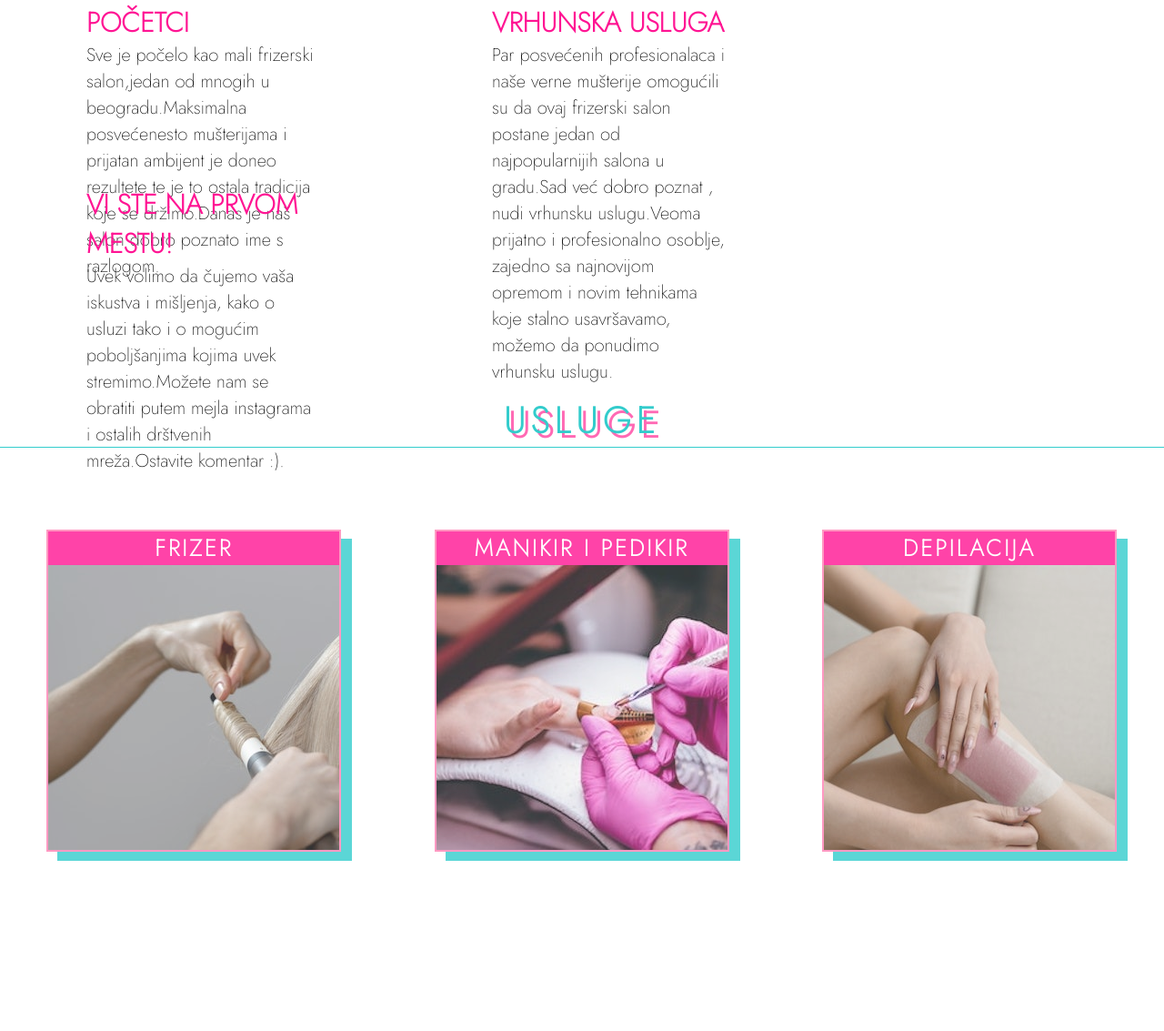
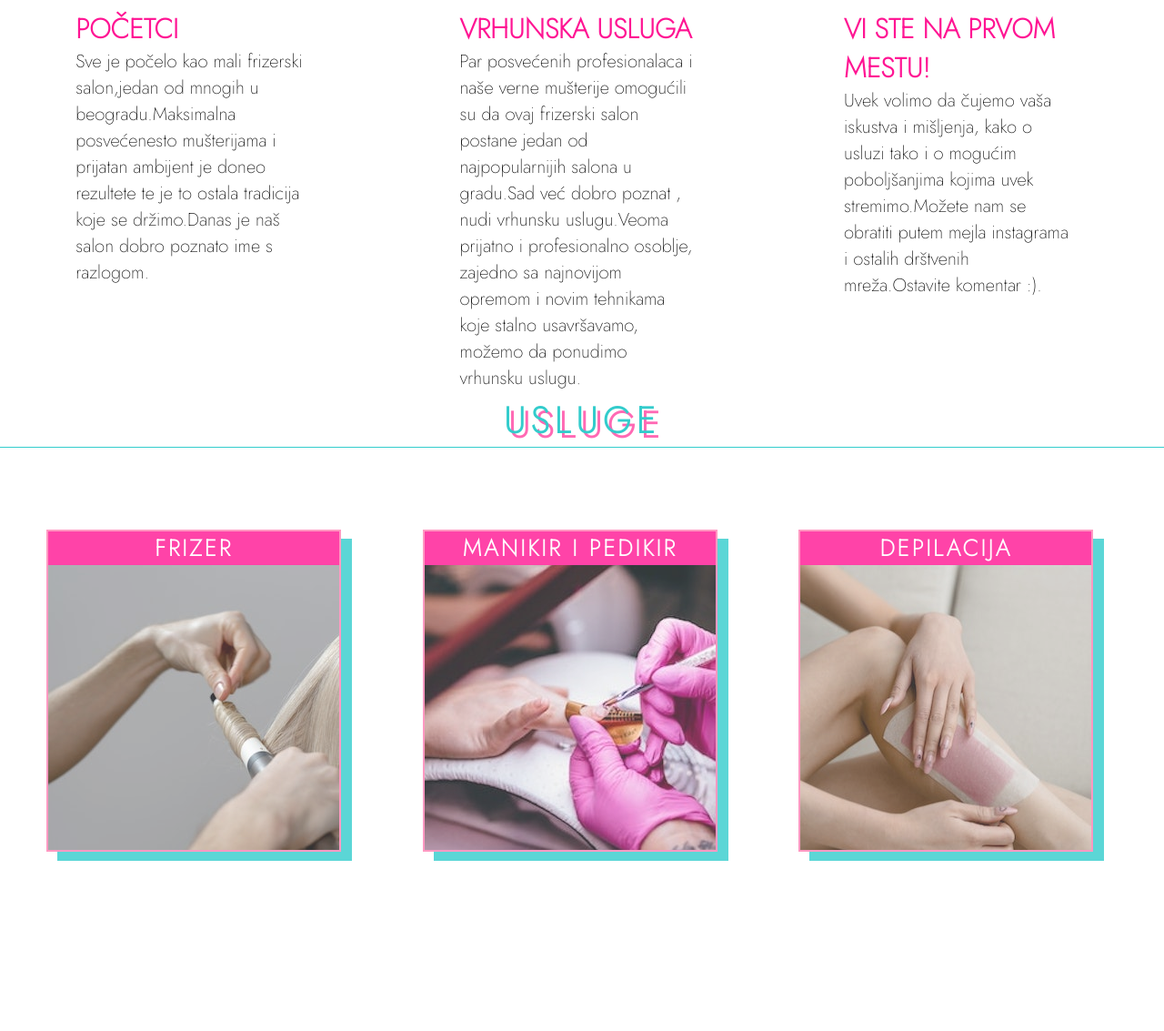
Before and after one commit to aleksandraStojanovic251/Cosmoderma, a plain HTML site: page index.html in a window 1280 px wide. Shown: the part 1044-2177 px from the top of the page at 91% size. Drawn offline with nearby package versions, Linux system fonts and the light colour scheme.

Commit message:
Update style.css

```diff
--- a/style.css
+++ b/style.css
@@ -145,7 +145,7 @@ padding-top:5%;
 	height:50%;
 	float:left;
 	margin-left:4%;
-	margin-right:4%;
+	margin-right:3%;
 	margin-top:7%;
 	background-color: white;
 	border:2px solid;
@@ -278,7 +278,7 @@ color:deeppink;
 width:20%;
 height:150px;
 word-break:keep-all;
-margin:25px 95px;
+margin:2.5% 6.5%;
 float:left;
 font-size:20px;
 }
```
